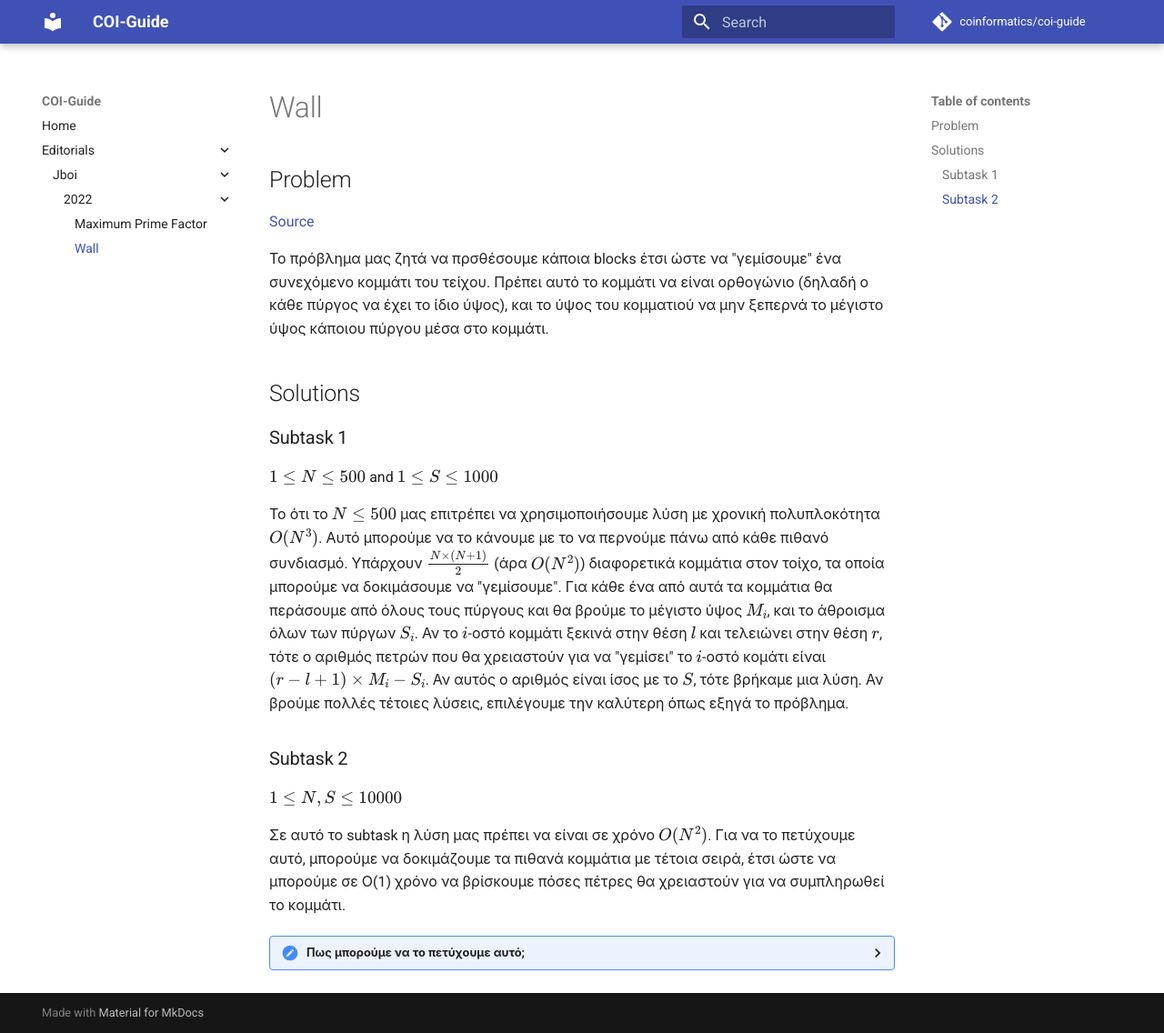
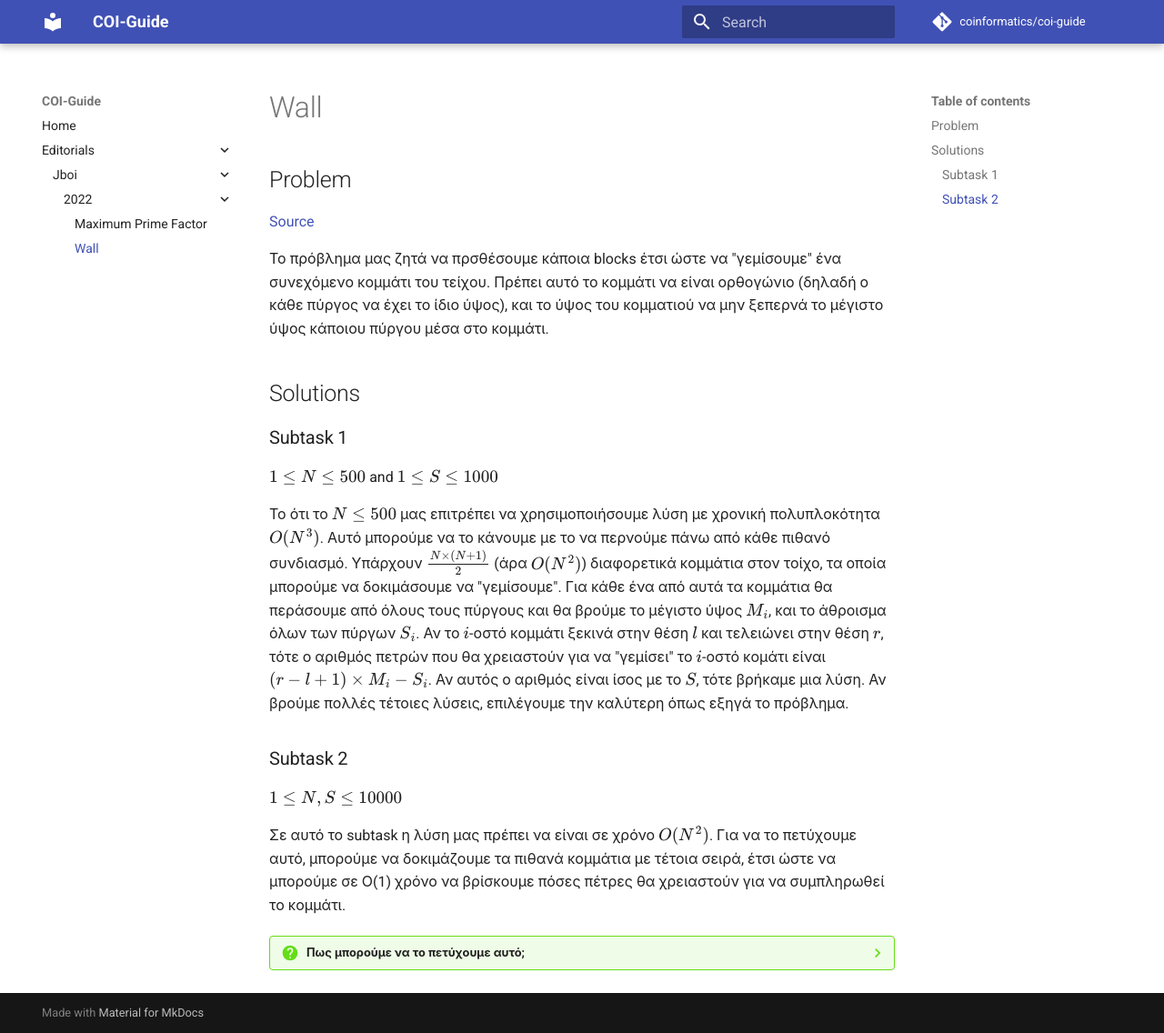
Before and after one commit to coinformatics/coi-guide, an MkDocs documentation site: the page built from docs/editorials/jboi/2022/wall.md, in a window 1280 px wide and 1136 px high. Shown: the whole window at 91% size. Built offline with MkDocs 1.6.1 and Material for MkDocs 9.7.7, drawn with Linux system fonts in a browser that asks for light colours; comment, search, counter and statistics services are not loaded; some of the changed text lies outside the part shown.

Commit message:
Added spoilers

```diff
--- a/docs/editorials/jboi/2022/wall.md
+++ b/docs/editorials/jboi/2022/wall.md
@@ -14,12 +14,19 @@
 $1 \le N,S \le 10000$
 
 Σε αυτό το subtask η λύση μας πρέπει να είναι σε χρόνο $O(N^2)$. Για να το πετύχουμε αυτό, μπορούμε να δοκιμάζουμε τα πιθανά κομμάτια με τέτοια σειρά, έτσι ώστε να μπορούμε σε Ο(1) χρόνο να βρίσκουμε πόσες πέτρες θα χρειαστούν για να συμπληρωθεί το κομμάτι.
-<details>
-	<summary markdown="span">Πως μπορούμε να το πετύχουμε αυτό;</summary>
+
+
+??? question "Πως μπορούμε να το πετύχουμε αυτό;"
+
 	Μπορούμε να ξεκινούμε από αριστερά, και σε κάθε iteration να μεγαλώνουμε το κομμάτι μας κατά ένα στα δεξιά. Έτσι, μπορούμε να κρατούμε το μέγιστο $M_i$, και το άθροισμα $S_i$.
-	$$M_i^{\prime} = \max(M_i, A_j)$$
-	$$S_i^{\prime} = S_i + A_j$$
+
+	$$
+	M_i^{\prime} = \max(M_i, A_j)
+	$$
+
+	$$
+	S_i^{\prime} = S_i + A_j
+	$$
 
 	$A_j$ είναι το ύψος του πύργου που θα προσθέσουμε στο κομμάτι.
 	Άρα έτσι μπορούμε κάθε φορά που θέλουμε να μεγαλώσουμε το κομμάτι που δοκιμάζουμε, να το κάνουμε σε $O(1)$ χρόνο, και όταν φτάσουμε στο πιο δεξιά πύργο, να ξαναξεκινούμε από αριστερά, αγνoώντας τον πιο αριστερά πύργο.
-</details>
```
